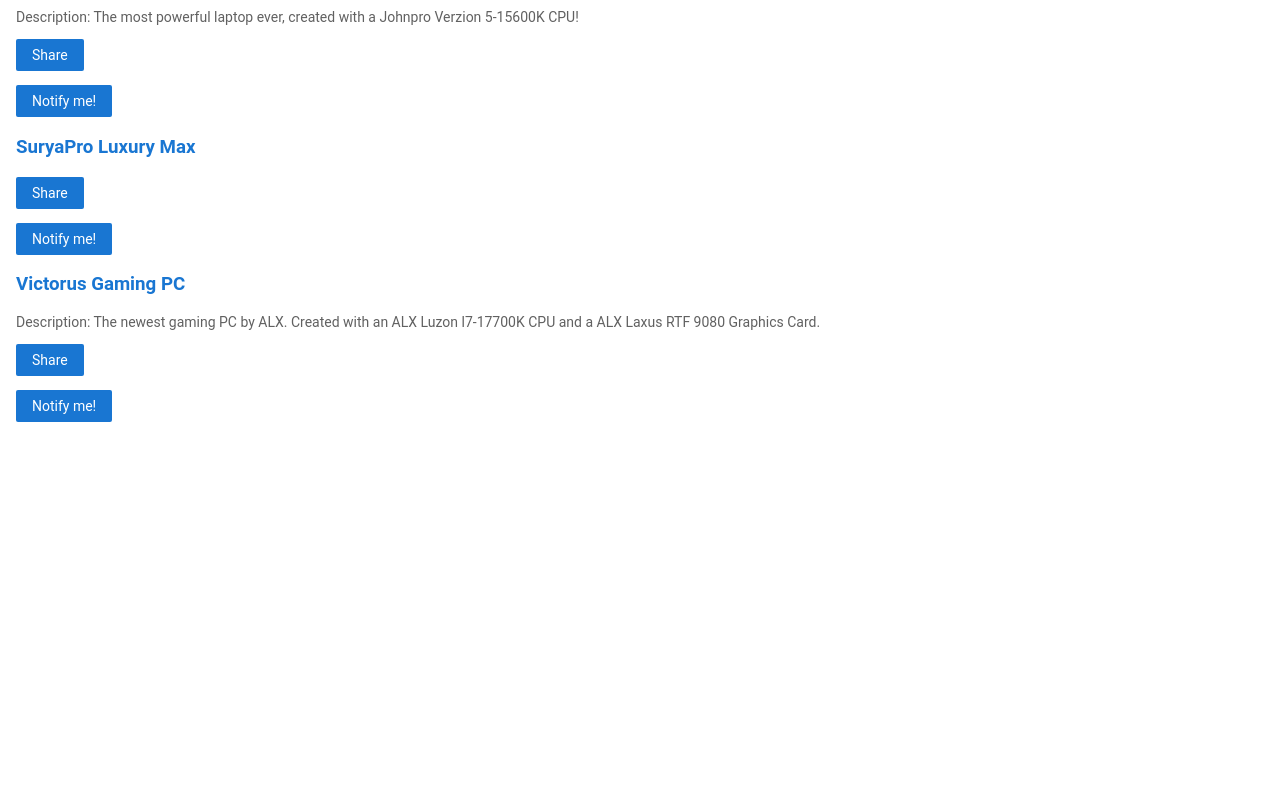
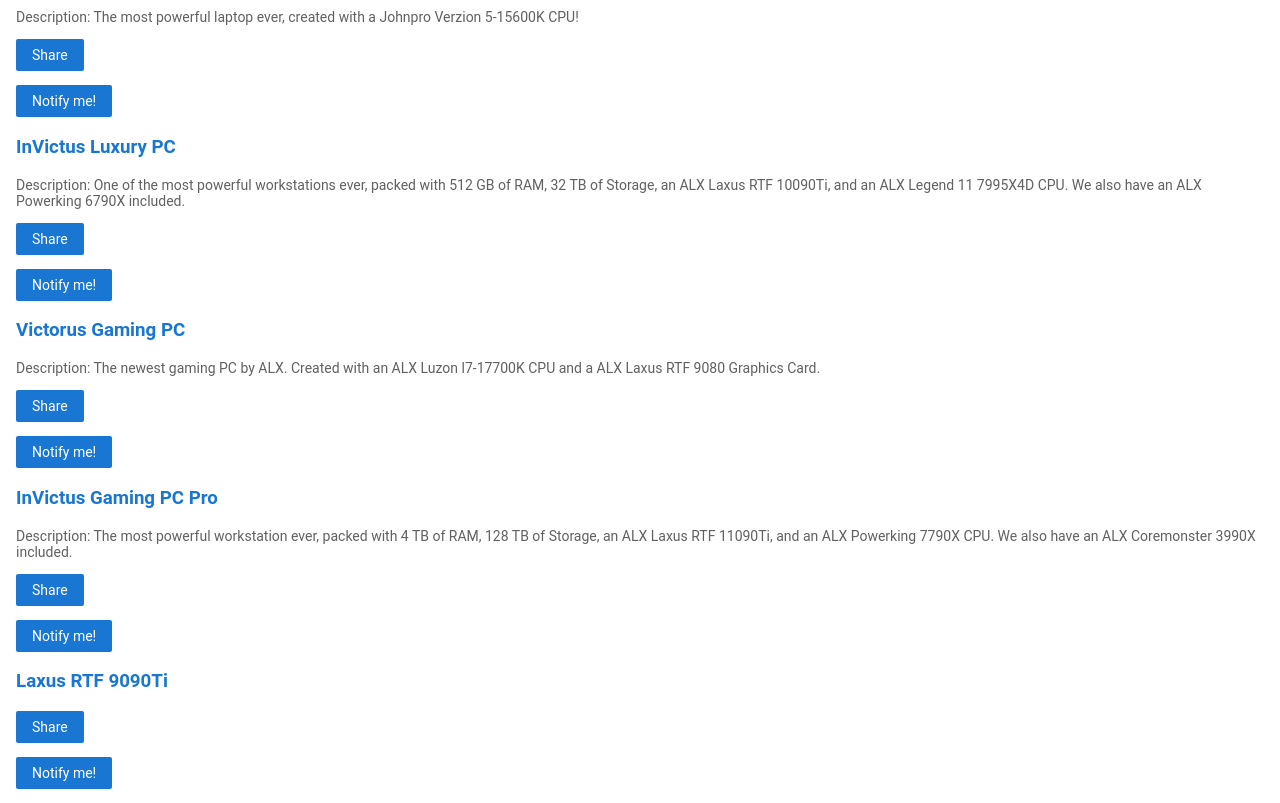
Before and after one commit to sammightyt/ALX, an Angular app: page / in a window 1280 px wide. Shown: the part 920-1723 px from the top of the page. Before the commit the page ends 1356 px from the top, so only its background shows below. Built offline with nearby package versions, Linux system fonts and the light colour scheme.

Commit message:
1 file modified

```diff
--- a/src/app/products.ts
+++ b/src/app/products.ts
@@ -48,9 +48,10 @@ export const products = [
   },
   {
     id: 7,
-    name: 'SuryaPro Luxury Max',
+    name: 'InVictus Luxury PC',
     price: 12999,
-    description: '',
+    description:
+      'One of the most powerful workstations ever, packed with 512 GB of RAM, 32 TB of Storage, an ALX Laxus RTF 10090Ti, and an ALX Legend 11 7995X4D CPU. We also have an ALX Powerking 6790X included.',
   },
   {
     id: 8,
@@ -59,6 +60,20 @@ export const products = [
     description:
       'The newest gaming PC by ALX. Created with an ALX Luzon l7-17700K CPU and a ALX Laxus RTF 9080 Graphics Card.',
   },
+  {
+    id: 9,
+    name: 'InVictus Gaming PC Pro',
+    price: 29999,
+    description:
+      'The most powerful workstation ever, packed with 4 TB of RAM, 128 TB of Storage, an ALX Laxus RTF 11090Ti, and an ALX Powerking 7790X CPU. We also have an ALX Coremonster 3990X included.',
+  },
+  {
+    id: 10,
+    name: 'Laxus RTF 9090Ti',
+    price: 3999,
+    description:
+      '',
+  },
 ];
 
 /*
```
